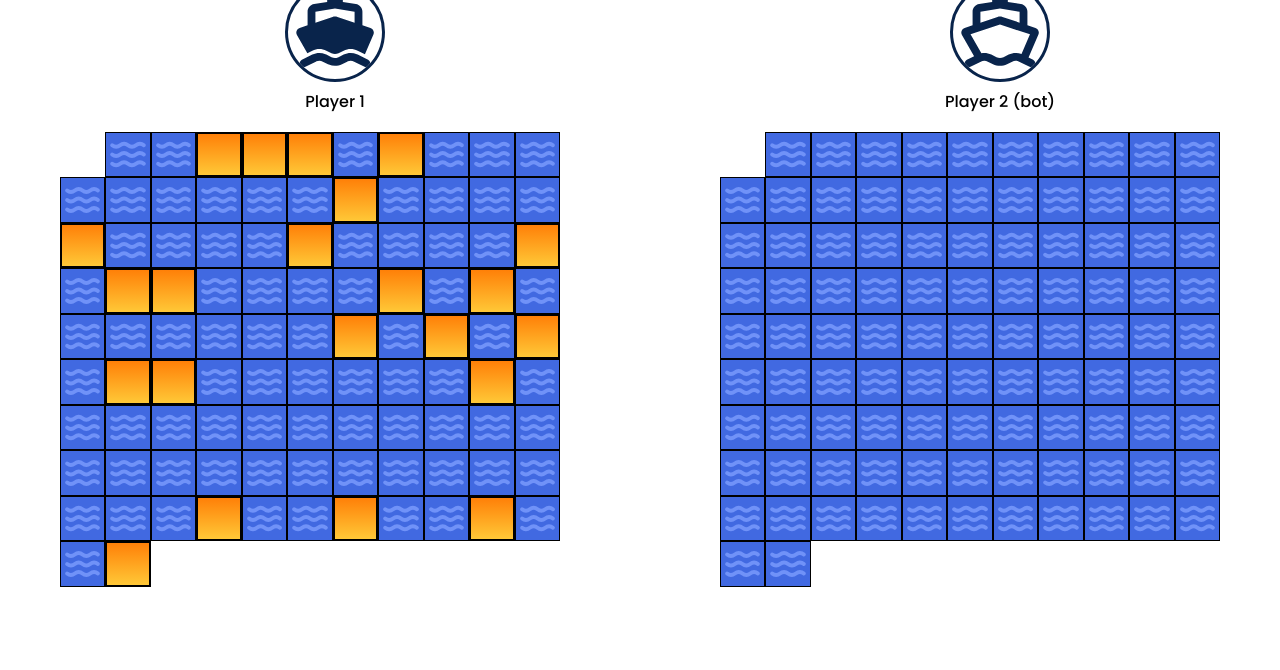
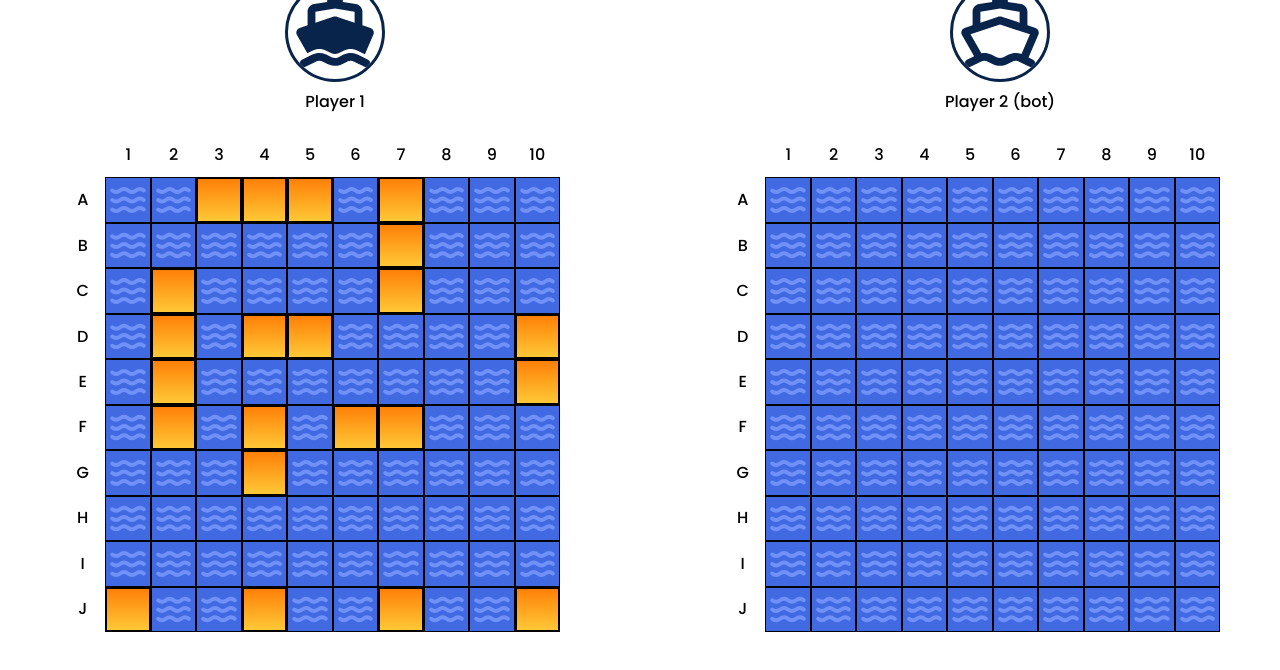
Before and after one commit to thomasmfx/battleship, a website built with webpack: page src/index.html in a window 1280 px wide. Built offline with nearby package versions, Linux system fonts and the light colour scheme.

Commit message:
refactor: Display board's positions x/y via HTML/CSS instead of JS

```diff
--- a/src/index.html
+++ b/src/index.html
@@ -9,20 +9,63 @@
 <body>
     <main class="main">
         <div class="boards-container">
-            <div class="board player-1">
+            <section class="board player-1">
                 <div class="profile">
                     <img class="profile__picture" src="../assets/player.svg" alt="">
                     <div class="profile__name">Player 1</div>
                 </div>
-                <div class="board__empty-position"></div>
-            </div>
-            <div class="board player-2">
+                <div class="board__positions--empty"></div>
+                <!-- X -->
+                <div class="board__positions--x">1</div>
+                <div class="board__positions--x">2</div>
+                <div class="board__positions--x">3</div>
+                <div class="board__positions--x">4</div>
+                <div class="board__positions--x">5</div>
+                <div class="board__positions--x">6</div>
+                <div class="board__positions--x">7</div>
+                <div class="board__positions--x">8</div>
+                <div class="board__positions--x">9</div>
+                <div class="board__positions--x">10</div>
+                <!-- Y -->
+                <div class="board__positions--y">A</div>
+                <div class="board__positions--y">B</div>
+                <div class="board__positions--y">C</div>
+                <div class="board__positions--y">D</div>
+                <div class="board__positions--y">E</div>
+                <div class="board__positions--y">F</div>
+                <div class="board__positions--y">G</div>
+                <div class="board__positions--y">H</div>
+                <div class="board__positions--y">I</div>
+                <div class="board__positions--y">J</div>
+            </section>
+            <section class="board player-2">
                 <div class="profile">
                     <img class="profile__picture" src="../assets/player-bot.svg" alt="">
                     <div class="profile__name">Player 2 (bot)</div>
                 </div>
-                <div class="board__empty-position"></div>
-            </div>
+                <div class="board__positions--empty"></div>
+                <div class="board__positions--x">1</div>
+                <div class="board__positions--x">2</div>
+                <div class="board__positions--x">3</div>
+                <div class="board__positions--x">4</div>
+                <div class="board__positions--x">5</div>
+                <div class="board__positions--x">6</div>
+                <div class="board__positions--x">7</div>
+                <div class="board__positions--x">8</div>
+                <div class="board__positions--x">9</div>
+                <div class="board__positions--x">10</div>
+                <!-- Y -->
+                <div class="board__positions--y">A</div>
+                <div class="board__positions--y">B</div>
+                <div class="board__positions--y">C</div>
+                <div class="board__positions--y">D</div>
+                <div class="board__positions--y">E</div>
+                <div class="board__positions--y">F</div>
+                <div class="board__positions--y">G</div>
+                <div class="board__positions--y">H</div>
+                <div class="board__positions--y">I</div>
+                <div class="board__positions--y">J</div>
+            </section>
         </div>
     </main>
 </body>
--- a/src/styles/components/_game-board.scss
+++ b/src/styles/components/_game-board.scss
@@ -16,13 +16,22 @@
   grid-template-columns: repeat(11, 1fr);
   grid-template-rows: repeat(11, 1fr);
 
-  &__empty-position {
-    grid-row: 1 / 1;
-    grid-column: 1 / 1;
-  }
+  &__positions {
+    @include flex-center(no-wrap, column);
 
-  &__positions {
-    @include flex-center(wrap, row);
+    &--empty {
+      grid-row: 1 / 2;
+      grid-column: 1 / 2;
+    }
+
+    &--x {
+      @include positions-x();
+    }
+
+    &--y {
+      @include positions-y();
+    }
+
   }
 
   &__square {
--- a/src/styles/utils/_mixins.scss
+++ b/src/styles/utils/_mixins.scss
@@ -13,3 +13,23 @@
   background: -webkit-linear-gradient(to top, #FFC837, #FF8008);  /* Chrome 10-25, Safari 5.1-6 */
   background: linear-gradient(to top, #FFC837, #FF8008); /* W3C, IE 10+/ Edge, Firefox 16+, Chrome 26+, Opera 12+, Safari 7+ */
 }
+
+@mixin positions-x() {
+  @include flex-center(no-wrap, column);
+  @for $i from 1 through 12 {
+    &:nth-child(#{$i}) {
+      grid-row: 1 / 2;
+      grid-column: ($i - 1) / span 1;
+    }
+  }
+}
+
+@mixin positions-y() {
+  @include flex-center(no-wrap, column);
+  @for $i from 13 through 22 {
+    &:nth-child(#{$i}) {
+      grid-column: 1 / 2;
+      grid-row: ($i - 11) / span 1;
+    }
+  }
+}
```
